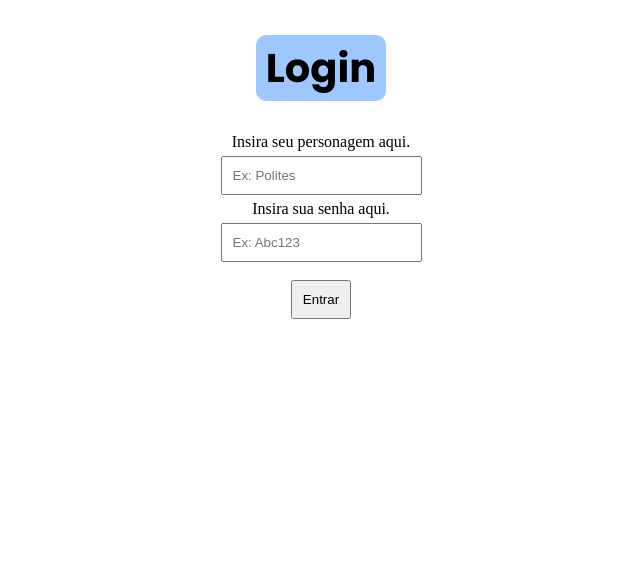
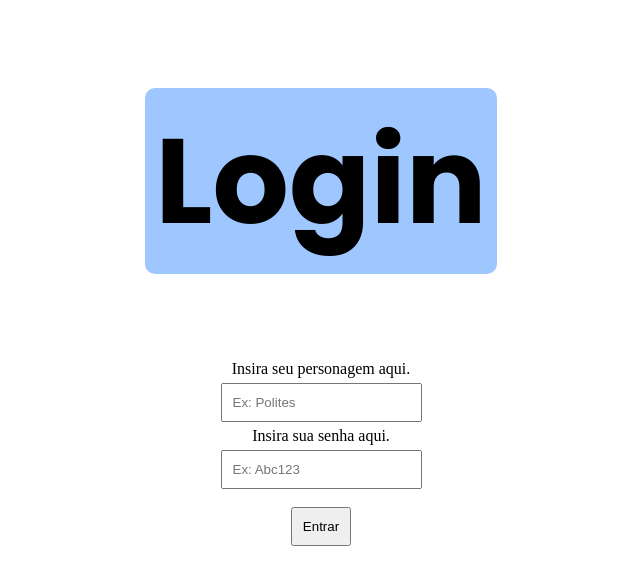
Before and after one commit to miguellsd2011-jpg/panquecas-simulator, a plain HTML site: page index.html in a window 1280 px wide. Shown: the whole page, without its empty margins (319-959 px from the left). Drawn offline with Linux system fonts and the light colour scheme.

Commit message:
Atualizar o style.css

```diff
--- a/style.css
+++ b/style.css
@@ -1,7 +1,7 @@
 @import url("https://fonts.googleapis.com/css2?family=Poppins:wght@400;700&display=swap");
 
 h1 {
-  font-size: 40px;
+  font-size: 120px;
   display: inline-flex;
   font-family: "Poppins";
   padding: 3px 10px;
```
